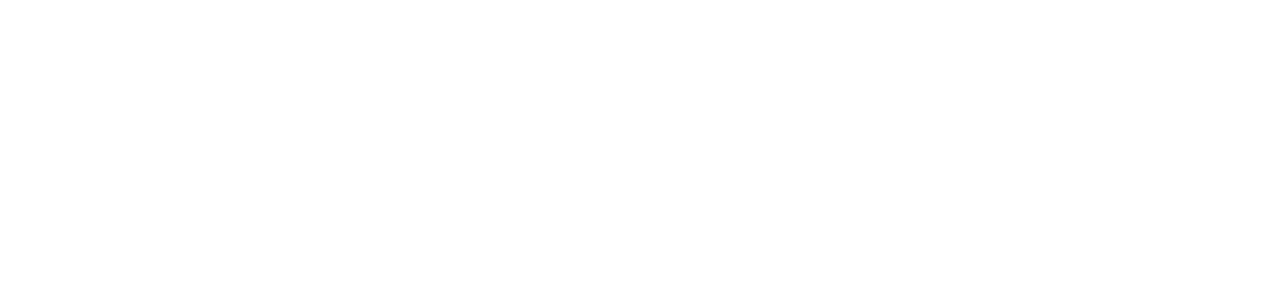
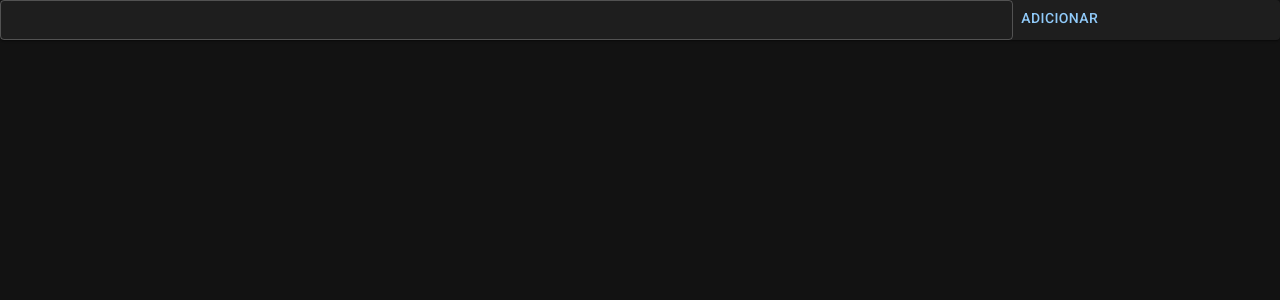
Before and after one commit to HernanJr0/EasyCheck, a React (Vite) app: page / in a window 1280 px wide. Shown: the top 300 px of the page. Built offline with nearby package versions, Linux system fonts and the light colour scheme.

Commit message:
feat: adicionar e remover tasks ✨

```diff
--- a/src/App.tsx
+++ b/src/App.tsx
@@ -1,6 +1,19 @@
+import Home from './Home';
+
+import { ThemeProvider, createTheme } from '@mui/material/styles';
+import CssBaseline from '@mui/material/CssBaseline';
+
+const darkTheme = createTheme({
+  palette: {
+    mode: 'dark',
+  },
+});
+
 export default function App() {
   return (
-    <>
-    </>
+    <ThemeProvider theme={darkTheme}>
+      <CssBaseline />
+      <Home />
+    </ThemeProvider>
   )
 }
--- /dev/null
+++ b/src/Home/index.tsx
@@ -0,0 +1,100 @@
+import { Delete } from "@mui/icons-material";
+import { Divider, Paper, Checkbox, FormControl, FormControlLabel, TextField, Button, Grid } from "@mui/material";
+import { useState, useEffect } from "react";
+
+const AddTask = ({ updateTasks }: any) => {
+    const [task, setTask] = useState('');
+
+    const handleTaskChange = (event: any) => {
+        setTask(event.target.value);
+    };
+
+    const handleAddTaskClick = () => {
+        const newTask = `tsk${Math.random()}`;
+        localStorage.setItem(newTask, JSON.stringify(task));
+        updateTasks();
+        setTask('');
+    };
+
+    return (
+        <Grid container className="items-center">
+            <Grid item xs={9.5}>
+                <TextField
+                    size="small"
+                    fullWidth
+                    value={task}
+                    onChange={handleTaskChange}
+                />
+            </Grid>
+            <Grid item xs={2.5}>
+                <Button onClick={handleAddTaskClick}>Adicionar</Button>
+            </Grid>
+        </Grid>
+    );
+};
+
+const Tasks = ({ updateTasks }: any) => {
+    const armazenamento = Object.entries(localStorage);
+
+    const handleRemoveTask = (taskKey: string) => {
+        localStorage.removeItem(taskKey);
+        updateTasks();
+    };
+
+    if (localStorage.length != 0) {
+        return (
+            <div className="mt-4">
+                <Divider light />
+                <FormControl className="w-[550px]">
+                    {armazenamento.map(([taskKey, taskValue], index) => (
+                        <Grid container key={index} className="items-center justify-between">
+                            <Grid item>
+                                <FormControlLabel
+                                    control={<Checkbox sx={{ '& .MuiSvgIcon-root': { fontSize: 32 } }} />}
+                                    label={JSON.parse(taskValue)}
+                                />
+                            </Grid>
+                            <Grid item>
+                                <Button color="error" size="small" onClick={() => handleRemoveTask(taskKey)}><Delete /></Button>
+                            </Grid>
+                        </Grid>
+                    ))}
+                </FormControl>
+            </div>
+        );
+    }
+};
+
+const ActionButtons = ({ updateTasks }: any) => {
+    if (localStorage.length !== 0) {
+        return (
+            <Grid className="flex justify-end">
+                <Button color="error" size="small" onClick={() => { localStorage.clear(); updateTasks(); }}>Apagar todos</Button>
+            </Grid>
+        );
+    }
+    return null;
+}
+
+export default function Home() {
+    const [tasksUpdated, setTasksUpdated] = useState(false);
+
+    const updateTasks = () => {
+        setTasksUpdated(!tasksUpdated);
+    };
+
+    useEffect(() => {
+    }, [tasksUpdated]);
+
+    return (
+        <>
+            <div className="flex justify-center items-center h-[100vh]">
+                <Paper className="w-[600px] p-4 text-center">
+                    <AddTask updateTasks={updateTasks} />
+                    <Tasks updateTasks={updateTasks} />
+                    <ActionButtons updateTasks={updateTasks} />
+                </Paper>
+            </div>
+        </>
+    );
+}
```
